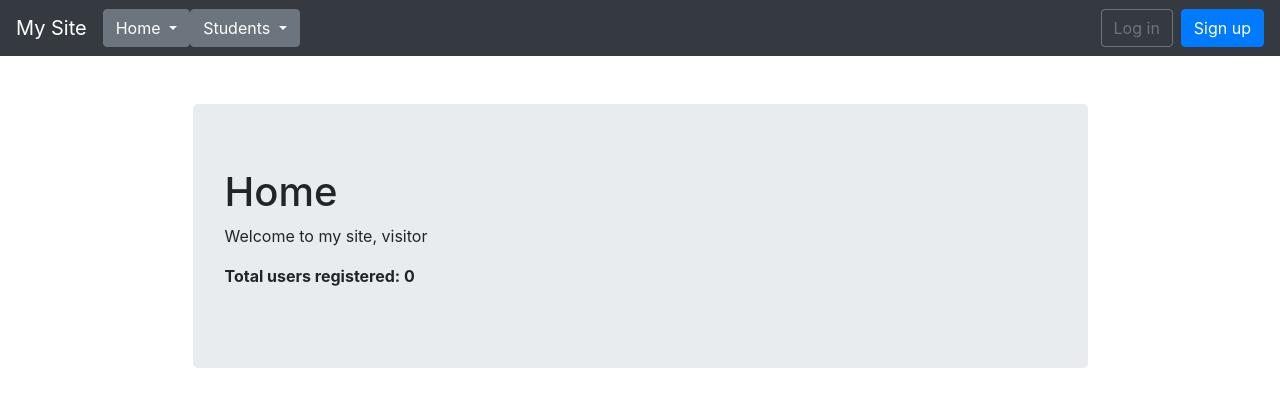
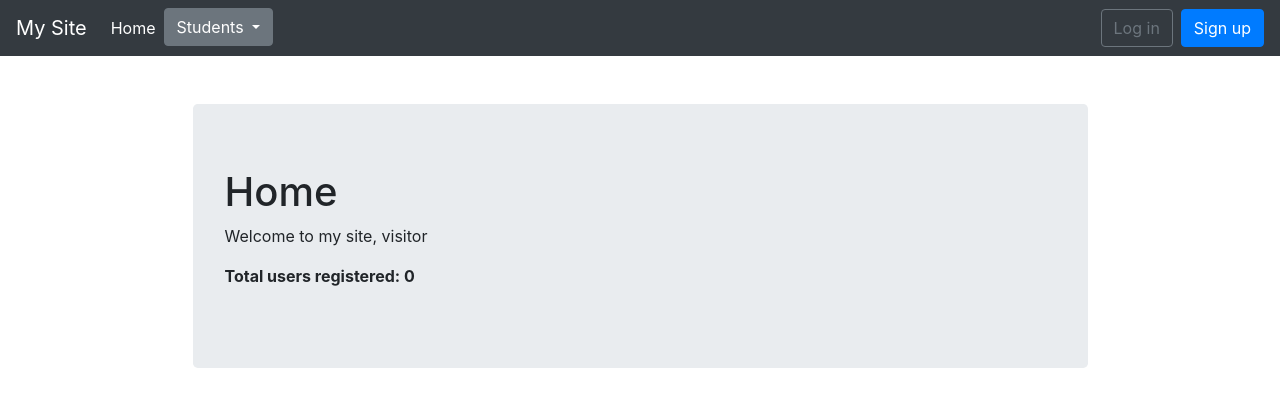
Before and after one commit to jou8/DjangoProject, a Django app: page / in a window 1280 px wide. Shown: the top 407 px of the page. Run offline with Django 3.2, Linux system fonts and the light colour scheme; some libraries are stand-ins or nearby versions.

Commit message:
Modification2 des templates

```diff
--- a/templates/base.html
+++ b/templates/base.html
@@ -17,16 +17,7 @@
       <div class="collapse navbar-collapse" id="navbarSupportedContent">
         <ul class="navbar-nav mr-auto">
           <li class="nav-item active">
-            <div class="dropdown">
-              <button class="btn btn-secondary dropdown-toggle" type="button" id="dropdownMenuButton" data-toggle="dropdown" aria-haspopup="true" aria-expanded="false">
-                Home
-              </button>
-              <div class="dropdown-menu" aria-labelledby="dropdownMenuButton">
-                <a class="dropdown-item" href="{% url 'register'%}">Sign Up</a>
-                <a class="dropdown-item" href="{% url 'login'%}">Login</a>
-                <a class="dropdown-item" href="{% url 'logout'%}">Logout</a>
-              </div>
-            </div>
+            <a class="nav-link" href="{% url 'home'%}">Home <span class="sr-only"></span></a>
           </li>
           <li class="nav-item">
             <div class="dropdown">
@@ -45,6 +36,7 @@
 
     </nav>
     {%block content%} {%endblock content%}
+
   </div>
     <script src="https://code.jquery.com/jquery-3.4.1.slim.min.js" integrity="sha384-J6qa4849blE2+poT4WnyKhv5vZF5SrPo0iEjwBvKU7imGFAV0wwj1yYfoRSJoZ+n" crossorigin="anonymous"></script>
     <script src="https://cdn.jsdelivr.net/npm/popper.js@1.16.0/dist/umd/popper.min.js" integrity="sha384-Q6E9RHvbIyZFJoft+2mJbHaEWldlvI9IOYy5n3zV9zzTtmI3UksdQRVvoxMfooAo" crossorigin="anonymous"></script>
--- a/templates/student_register/student_form.html
+++ b/templates/student_register/student_form.html
@@ -17,7 +17,7 @@
 
                     <div class="row">
                         <div class="col-md-12" style="text-align: center;">
-                            <button type="submit" class="btn btn-success"><i class="fas fa-database"></i>Submit</button>
+                            <button type="submit" class="btn btn-success"><i class="fas fa-database"></i> Submit</button>
                         </div>
                     </div>
                 </form>
```
Lines whose indentation alone changed are shown as unchanged.
